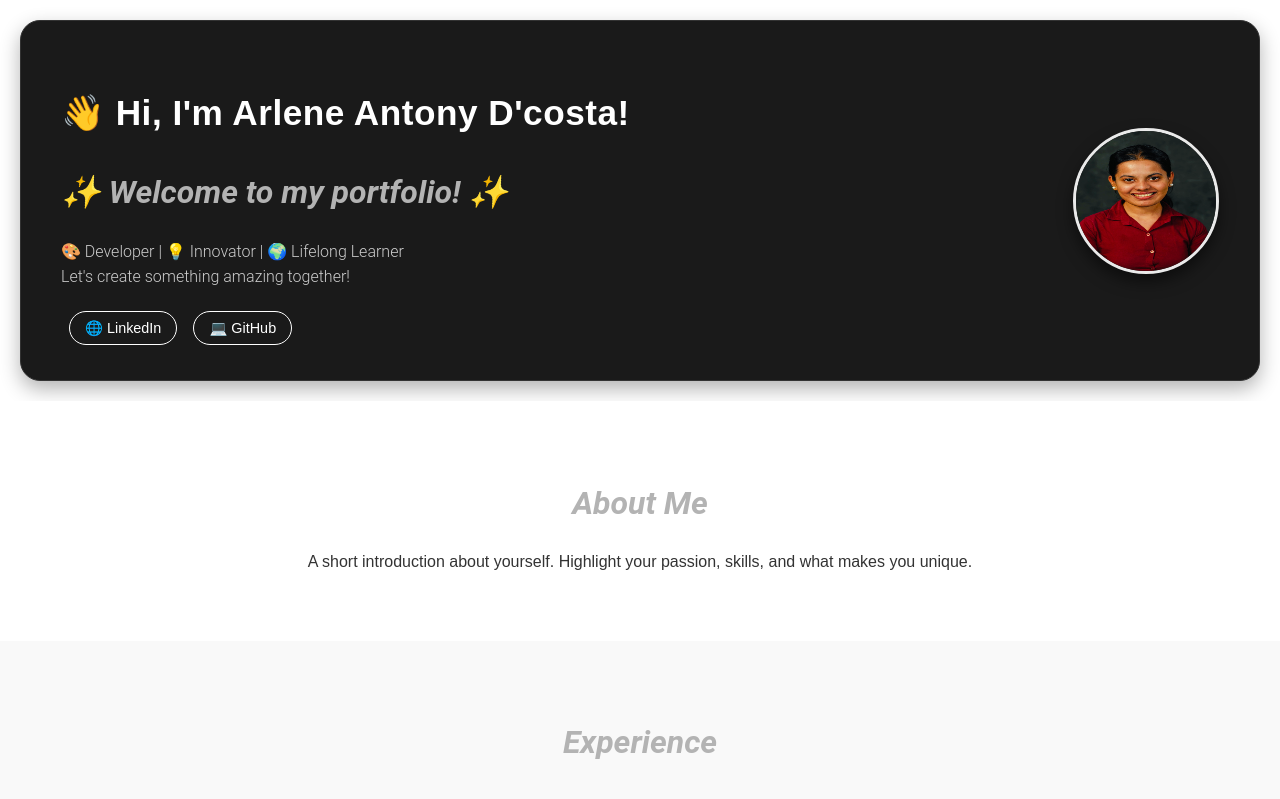
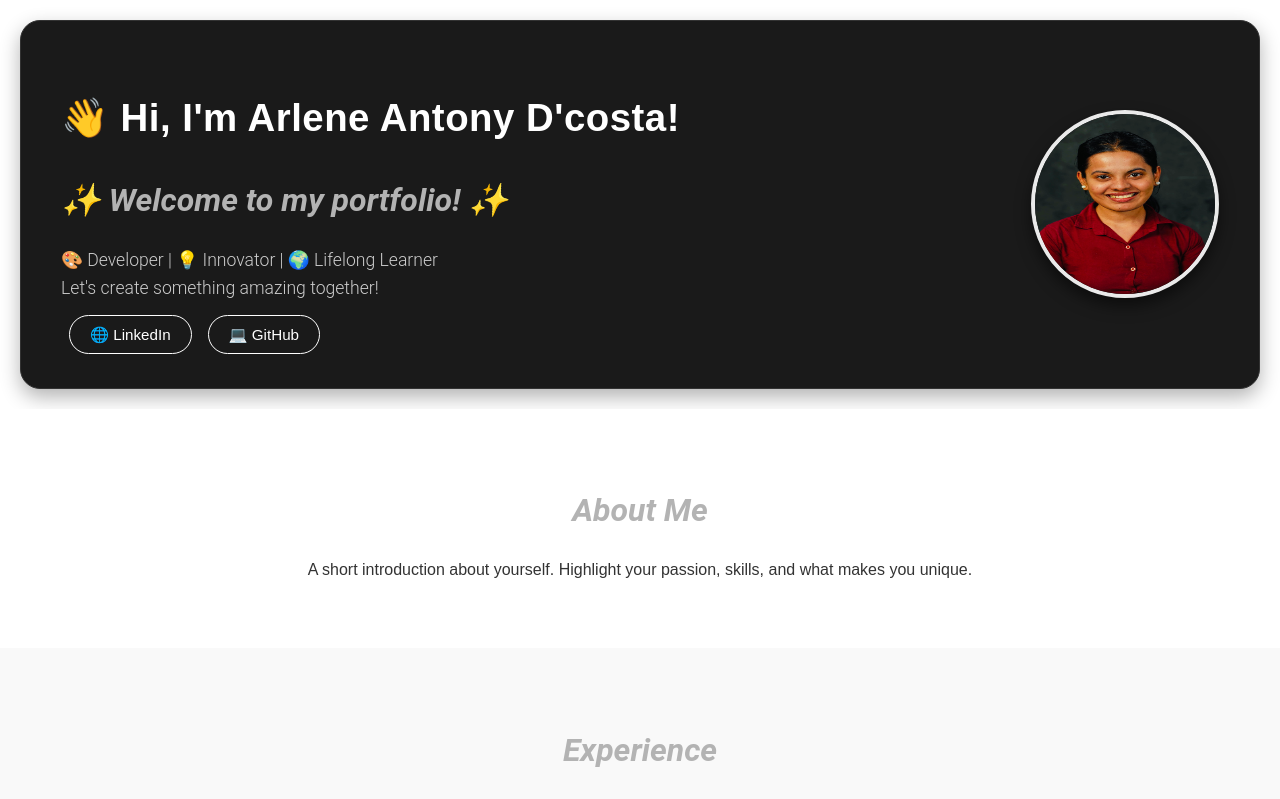
Before and after one commit to ArleneDcosta/portfolio, a React (Create React App) app: page / in a window 1280 px wide. Shown: the top 799 px of the page. Built offline with nearby package versions, Linux system fonts and the light colour scheme.

Commit message:
Updated style

```diff
--- a/src/components/Header/Header.css
+++ b/src/components/Header/Header.css
@@ -9,15 +9,15 @@
   box-shadow: 0px 8px 20px rgba(0, 0, 0, 0.3); /* Shadow effect for template */
   margin: 20px; /* Add margin around the header */
   border: 1px solid #333; /* Subtle border around the header */
+  gap: 20px; /* Reduce space between the text and image */
 }
 
 .photo {
-  width: 140px; /* Profile photo size */
-  height: 140px;
+  width: 180px; /* Larger profile photo size */
+  height: 180px;
   border-radius: 50%;
-  border: 3px solid #eaeaea; /* Softer white border */
+  border: 4px solid #eaeaea; /* Slightly thicker white border */
   box-shadow: 0px 8px 15px rgba(0, 0, 0, 0.5); /* Shadowed border for the image */
-  margin-left: 20px; /* Add space between the image and text */
   transition: transform 0.3s ease, border-color 0.3s ease;
 }
 
@@ -28,11 +28,11 @@
 
 .text-container {
   flex: 1; /* Let the text take up remaining space */
-  margin-right: 20px; /* Add spacing between text and image */
+  margin-right: 10px; /* Reduced spacing between text and image */
 }
 
 h1 {
-  font-size: 2.2rem; /* Reduced font size for main heading */
+  font-size: 2.4rem; /* Slightly larger font size for main heading */
   margin-bottom: 10px;
   letter-spacing: 0.5px;
   font-family: 'Arial', sans-serif; /* Simplified font */
@@ -41,16 +41,16 @@ h1 {
 }
 
 h2 {
-  font-size: 1.4rem; /* Reduced font size for subheading */
-  margin-bottom: 15px;
+  font-size: 1.6rem; /* Slightly larger font size for subheading */
+  margin-bottom: 10px; /* Reduced spacing below subheading */
   font-style: italic;
   font-family: 'Roboto', sans-serif; /* Modern, clean font */
   color: #b3b3b3; /* Light grey for subheading */
 }
 
 .description {
-  font-size: 1rem; /* Smaller font size for description */
-  margin-bottom: 25px;
+  font-size: 1.1rem; /* Slightly larger font size for description */
+  margin-bottom: 20px; /* Reduced spacing below the description */
   font-weight: 300;
   font-family: 'Roboto', sans-serif;
   color: #cccccc; /* Subtle light grey tone for description */
@@ -64,9 +64,9 @@ h2 {
   margin: 0 8px;
   color: #ffffff; /* White text for buttons */
   text-decoration: none;
-  font-size: 0.9rem; /* Reduced font size for links */
+  font-size: 0.95rem; /* Slightly larger font size for links */
   border: 1.5px solid #ffffff; /* Subtle button border */
-  padding: 8px 15px;
+  padding: 10px 20px; /* Slightly larger padding for buttons */
   border-radius: 20px;
   background: transparent; /* Transparent for clean look */
   transition: all 0.3s ease;
```
